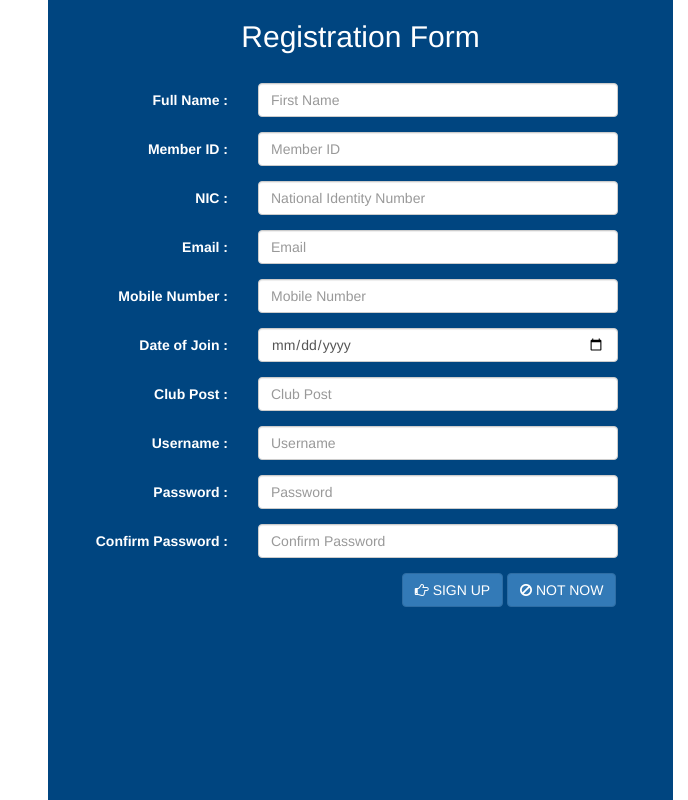
After one commit to TharinduPiyumantha/eVoter, a PHP site: page /evoter/signup.php in a window 1280 px wide. The commit adds this page. Shown: the whole page, without its empty margins (592-1280 px from the left). Run offline with PHP 8.4, Linux system fonts and the light colour scheme; some libraries are stand-ins or nearby versions.

Commit message:
registration and db connection

```diff
--- a/app/templates/header.php
+++ b/app/templates/header.php
@@ -29,11 +29,7 @@
 
     <!-- jQuery -->
     <script src="<?php echo SCRIPT_ROOT ?>/public/js/jquery.js"></script>
-
+    <script src="<?php echo SCRIPT_ROOT ?>/public/js/jquery.min.js"></script>
+    <script src="<?php echo SCRIPT_ROOT ?>/public/js/jquery.validate.js"></script>
     <!-- Bootstrap Core JavaScript -->
     <script src="<?php echo SCRIPT_ROOT ?>/public/js/bootstrap.min.js"></script>
-
-    <!-- Morris Charts JavaScript -->
-    <script src="<?php echo SCRIPT_ROOT ?>/public/js/plugins/morris/raphael.min.js"></script>
-    <script src="<?php echo SCRIPT_ROOT ?>/public/js/plugins/morris/morris.min.js"></script>
-    <script src="<?php echo SCRIPT_ROOT ?>/public/js/plugins/morris/morris-data.js"></script>
--- /dev/null
+++ b/app/view/signup.php
@@ -0,0 +1,95 @@
+<?php include "../templates/header.php";?>
+<script src="../../public/js/signup.js"></script>
+
+</head>
+
+<body style="background-color:#ffffff;margin-top: -0px;">
+<div class="col-lg-12"">
+        <div class="col-lg-6" style="border-color: #f6d224;height:100%;">
+        </div>
+
+<div class="signup-success hidden col-lg-8 col-md-8 col-sm-8 col-lg-offset-2" id="signup-success">
+    <h3>Thank You....!</h3>
+    <p>You have registered successfully. Please wait for the administration confirmation. You will get a mail with login details.
+        <a href="../../index.php">CLICK here</a> to log</p>
+
+</div>
+
+        <div class="col-lg-6" id="signup-form" style="background-color:#004580;border-color: #f6d224;height:100%;">
+            <h2 style="color: #ffffff;text-align: center;">Registration Form</h2>
+            <form class="form-horizontal" id="signupform" name="signupform" action="../controller/member_signup.php" role="form" method="POST" style="margin-top: 30px;margin-right: 40px;">
+                <div class="form-group" >
+                    <label class="col-sm-4 control-label" style="color: #ffffff;">Full Name :</label>
+                    <div class="col-sm-8">
+                        <input type="text" name="fname" class="form-control" id="fname" placeholder="First Name">
+                    </div>
+                </div>
+                <div class="form-group">
+                    <label class="col-sm-4 control-label" style="color: #ffffff;">Member ID :</label>
+                    <div class="col-sm-8">
+                        <input type="text" name="mid" class="form-control" id="mid" placeholder="Member ID">
+                    </div>
+                </div>
+                <div class="form-group">
+                    <label class="col-sm-4 control-label" style="color: #ffffff;">NIC :</label>
+                    <div class="col-sm-8">
+                        <input type="text" name="nic" class="form-control" id="nic" placeholder="National Identity Number">
+                    </div>
+                </div>
+                <div class="form-group">
+                    <label class="col-sm-4 control-label" style="color: #ffffff;">Email :</label>
+                    <div class="col-sm-8">
+                        <input type="email" name="email" class="form-control" id="email" placeholder="Email" >
+                    </div>
+                </div>
+                <div class="form-group">
+                    <label class="col-sm-4 control-label" style="color: #ffffff;">Mobile Number :</label>
+                    <div class="col-sm-8">
+                        <input type="tel" name="mobile" class="form-control" id="mobile" placeholder="Mobile Number">
+                    </div>
+                </div>
+                <div class="form-group">
+                    <label class="col-sm-4 control-label" style="color: #ffffff;">Date of Join :</label>
+                    <div class="col-sm-8">
+                        <input type="date" name="doj" class="form-control" id="doj" placeholder="dd/mm/yyyy">
+                    </div>
+                </div>
+                <div class="form-group">
+                    <label class="col-sm-4 control-label" style="color: #ffffff;">Club Post :</label>
+                    <div class="col-sm-8">
+                        <input type="text" name="clubpost" class="form-control" id="clubpost" placeholder="Club Post">
+                    </div>
+                </div>
+                <div class="form-group">
+                    <label class="col-sm-4 control-label" style="color: #ffffff;">Username :</label>
+                    <div class="col-sm-8">
+                        <input type="text" name="username" class="form-control" id="username" placeholder="Username">
+                    </div>
+                </div>
+                <div class="form-group">
+                    <label class="col-sm-4 control-label" style="color: #ffffff;">Password :</label>
+                    <div class="col-sm-8">
+                        <input type="password" name="pwd" class="form-control" id="pwd" placeholder="Password">
+                    </div>
+                </div>
+                <div class="form-group">
+                    <label class="col-sm-4 control-label" style="color: #ffffff;">Confirm Password :</label>
+                    <div class="col-sm-8">
+                        <input type="password" name="confirmpwd" class="form-control" id="confirmpwd" placeholder="Confirm Password">
+                    </div>
+                </div>
+                <div class="col-sm-6 col-sm-offset-7 controls">
+                    <button type="submit" id="btn-signup" name="btn-signup" class="btn btn-default btn-primary">
+                        <i class="fa fa-hand-o-right"></i>&nbsp;SIGN UP
+                    </button>
+
+                    <a href="#"><button type="button" name="btn-cancel" class="btn btn-default btn-primary">
+                            <i class="fa fa-ban"></i>&nbsp;NOT NOW
+                        </button></a>
+                </div>
+            </form>
+        </div>
+    </div>
+</body>
+
+</html>
```
Also changed, not shown: app/controller/member_signup.php (added, +39 -0 lines), app/model/dbConfig.php (+9 -1 lines), app/model/user_class.php (added, +83 -0 lines), app/view/member.php (+0 -11 lines), public/js/signup.js (added, +56 -0 lines).
